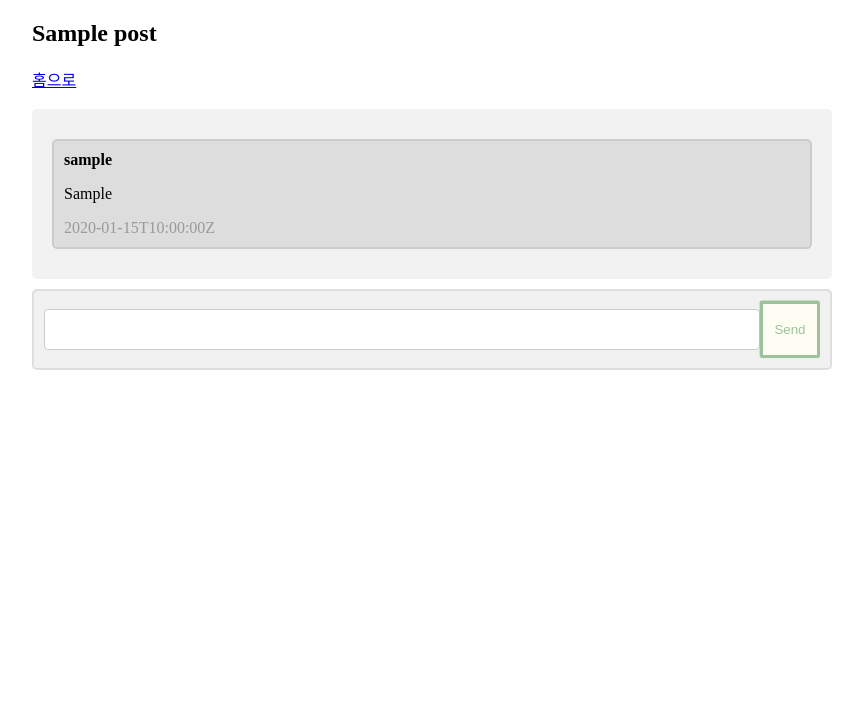
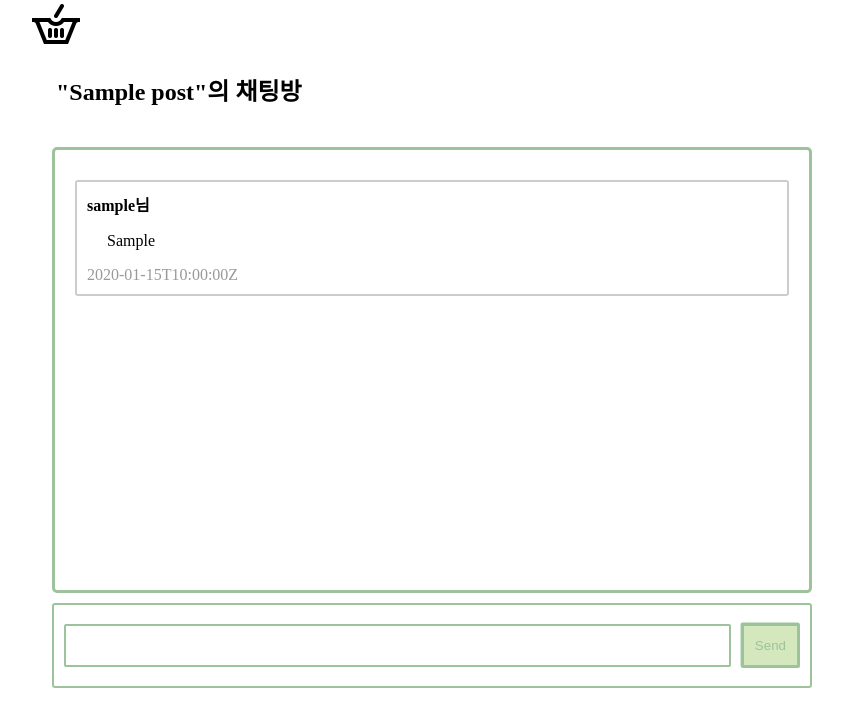
Before and after one commit to Dongmanna/dongmanna, a Django app: page /chat/1 in a window 1280 px wide. Shown: the top 727 px of the page, without its empty margins (208-1071 px from the left). Run offline with Django 3.2, Linux system fonts and the light colour scheme; a user stored in the database is signed in; tables that the repository leaves empty hold one stand-in row (values such as "Sample post"); some libraries are stand-ins or nearby versions.

Commit message:
goodnight

```diff
--- a/chat/templates/room.html
+++ b/chat/templates/room.html
@@ -2,12 +2,44 @@
 
 
 {% load static %}
-{% block content %}
 <html>
 <head>
 <meta name="viewport" content="width=device-width, initial-scale=1">
 
 <style>
+  /* .box{
+    border: solid #9dc39c;
+    border-radius: 4px;
+    margin-bottom:10vh;;
+    background-color: #fff;
+  } */
+.balloon{
+  background-color: #fbfaf6;
+
+}
+#display{
+  height: 50vh;
+  overflow:scroll;
+  border:#9dc39c solid 3px;
+
+
+
+
+}
+#display::-webkit-scrollbar {
+    width: 6px;
+    height: 90%;
+    margin-right: 30px;
+}
+::-webkit-scrollbar-track {
+    background-color: transparent;
+
+}
+::-webkit-scrollbar-thumb {
+    border-radius:3px;
+    background-color: #9dc39c;
+}
+
 body {
   margin: 0 auto;
   max-width: 800px;
@@ -15,16 +47,17 @@ body {
 }
 
 .container {
-  border: 2px solid #dedede;
-  background-color: #f1f1f1;
-  border-radius: 5px;
+  border: 3px solid #fbfaf6;
+
+  border-radius: 3px;
   padding: 10px;
   margin: 10px 0;
+  border:solid #9dc39c 2px;
 }
 
 .darker {
   border-color: #ccc;
-  background-color: #ddd;
+  background-color: #fff;
 }
 
 .container::after {
@@ -45,6 +78,7 @@ body {
   float: right;
   margin-left: 20px;
   margin-right:0;
+  border:solid #9dc39c 2px;
 }
 
 .time-right {
@@ -62,20 +96,16 @@ body {
 
 
 <body>
+  <a href="{% url 'home' 'All' %}">
+    <img class="logo" src="{% static 'main/img/logo.png' %}" alt="Logo">
+</a>
 
-<h2>{{room_details.post.title}}</h2>
-
-<a href="{% url 'home' 'All' %}">홈으로</a><br><br>
+<h2 style="margin-left: 3%; ">"{{room_details.post.title}}"의 채팅방</h2>
 
 
-<div id="display">
 
-<!-- <div class="container darker">
-  <b>Tom</b><p>Hello Everyone, How Are You Guys Doing?</p>
-  <span class="time-left">20th, April 2021</span>
-</div> -->
 
-</div>
+
 
 <!--getMessages로 메시지를 받는 부분-->
 <script>
@@ -86,11 +116,14 @@ setInterval(function(){
         type: 'GET',
         url : "/chat/getMessages/{{room_number}}",
         success: function(response){
-            console.log(response);
+
             $("#display").empty();
             for (var key in response.messages)
             {
-                var temp="<div class='container darker'><b>"+response.messages[key].username+"</b><p>"+response.messages[key].value+"</p><span class='time-left'>"+response.messages[key].date+"</span></div>";
+                var temp;
+                temp="<div class='container darker balloon'><b>"+response.messages[key].username+"님</b><p style='margin-left:20px;'>"+response.messages[key].value+"</p><span class='time-left'>"+response.messages[key].date+"</span></div>";
+
+
                 $("#display").append(temp);
             }
         },
@@ -101,30 +134,37 @@ setInterval(function(){
 },1000);
 })
 </script>
+<div class= "box">
+<div id="display">
 
+  <!-- <div class="container darker">
+    <b>Tom</b><p>Hello Everyone, How Are You Guys Doing?</p>
+    <span class="time-left">20th, April 2021</span>
+  </div> -->
 
-<div class="container">
+</div>
+<div class="container" >
     <style>
     input[type=text], select {
     width: 100%;
     padding: 12px 20px;
-    margin: 8px 0;
+    margin: 9px 0;
     display: inline-block;
-    border: 1px solid #ccc;
-    border-radius: 4px;
+    border: 2px solid #9dc39c;
+    border-radius: 2px;
     box-sizing: border-box;
     }
 
 
 
     input[type=submit]:hover {
-    background-color: #45a049;
+    background-color: #b6d889;
     }
     form{
       display:flex;
     }
     input[type=submit]{
-    background-color: #fefdf3;
+    background-color: #d5e7bc;
     border: solid #9dc39c;
     border-radius: 2px;
     color: #9dc39c;
@@ -132,6 +172,8 @@ setInterval(function(){
     box-shadow: -0.4px -0.4px ;
     padding: 5px;
     width: 5vw;
+    margin: 8px 0;
+    margin-left:10px;
 
 }
 
@@ -141,8 +183,9 @@ input[type=submit]:active{
 
     div {
     border-radius: 5px;
-    background-color: #f2f2f2;
+
     padding: 20px;
+
     }
     </style>
 
@@ -155,7 +198,7 @@ input[type=submit]:active{
         <input type="submit" value="Send">
     </form>
 </div>
-
+</div>
 
 </body>
 
@@ -182,4 +225,3 @@ input[type=submit]:active{
 </script>
 
 </html>
-{% endblock %}
--- a/main/static/main/css/base.css
+++ b/main/static/main/css/base.css
@@ -26,6 +26,7 @@ header{
     height:8vh;
     padding-top: 2vh;
     padding-left: 3vw;
+    border-bottom:#9dc39c 1px;
 
 
 
```
Also changed, not shown: main/static/main/css/style.css (+16 -6 lines), main/templates/home.html (+14 -18 lines).
